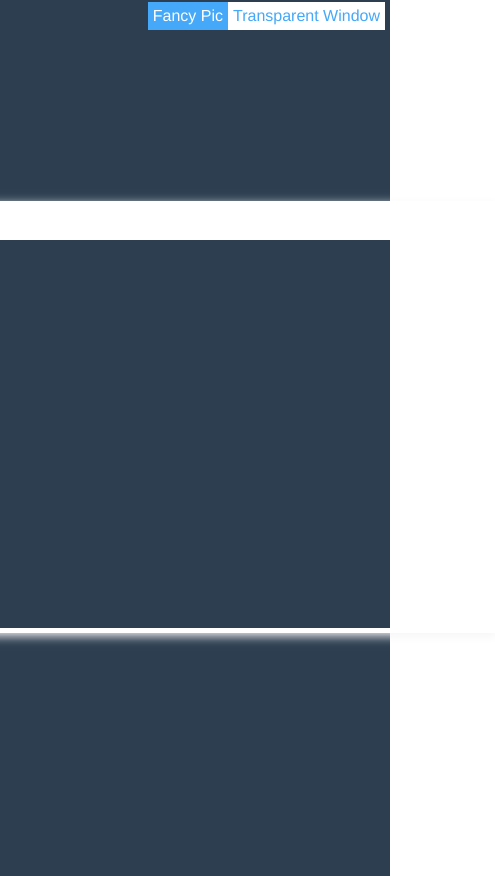
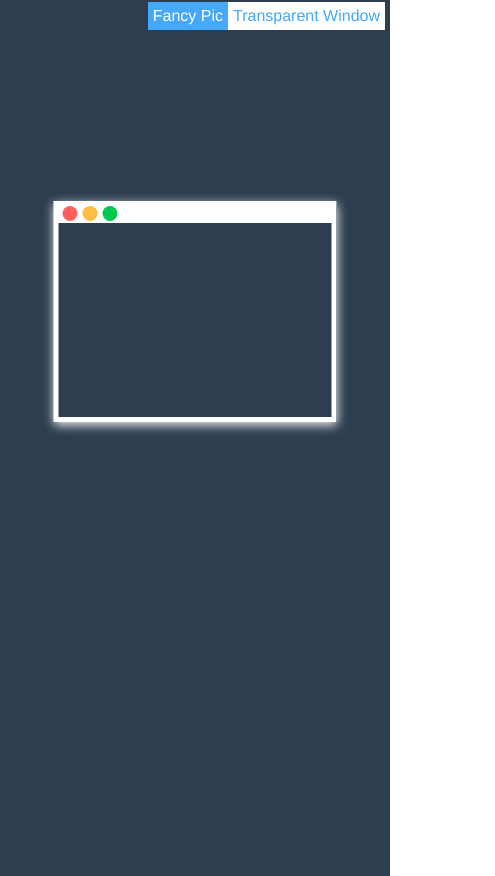
Before and after one commit to stephanieraymos/fun-stuff, a Vue app: page /trans-window in a window 390 px wide. Shown: the whole page, 495 px wide, since content can reach past the window. Built offline with nearby package versions, Linux system fonts and the light colour scheme.

Commit message:
Edits for mobile view

```diff
--- a/src/components/TransWindow.vue
+++ b/src/components/TransWindow.vue
@@ -26,10 +26,11 @@
     left: 50%;
     transform: translateX(-50%);
     border: var(--color-white) 5px solid;
-    width: 70vh;
+    width: 70vw;
     height: 50vh;
     box-shadow: 0 3px 10px whitesmoke;
   }
+
   .window-top-bar {
     background: var(--color-white);
     height: 8%;
@@ -59,5 +60,25 @@
     left: 55px;
     background: #00ca4e;
   }
+
+  @media only screen and (max-width: 600px) {
+    .window {
+      height: 25vh;
+    }
+    .dot {
+      top: 0;
+      height: 15px;
+      width: 15px;
+    }
+    .red {
+      left: 5px;
+    }
+    .yellow {
+      left: 25px;
+    }
+    .green {
+      left: 45px;
+    }
+  }
 }
 </style>
```
